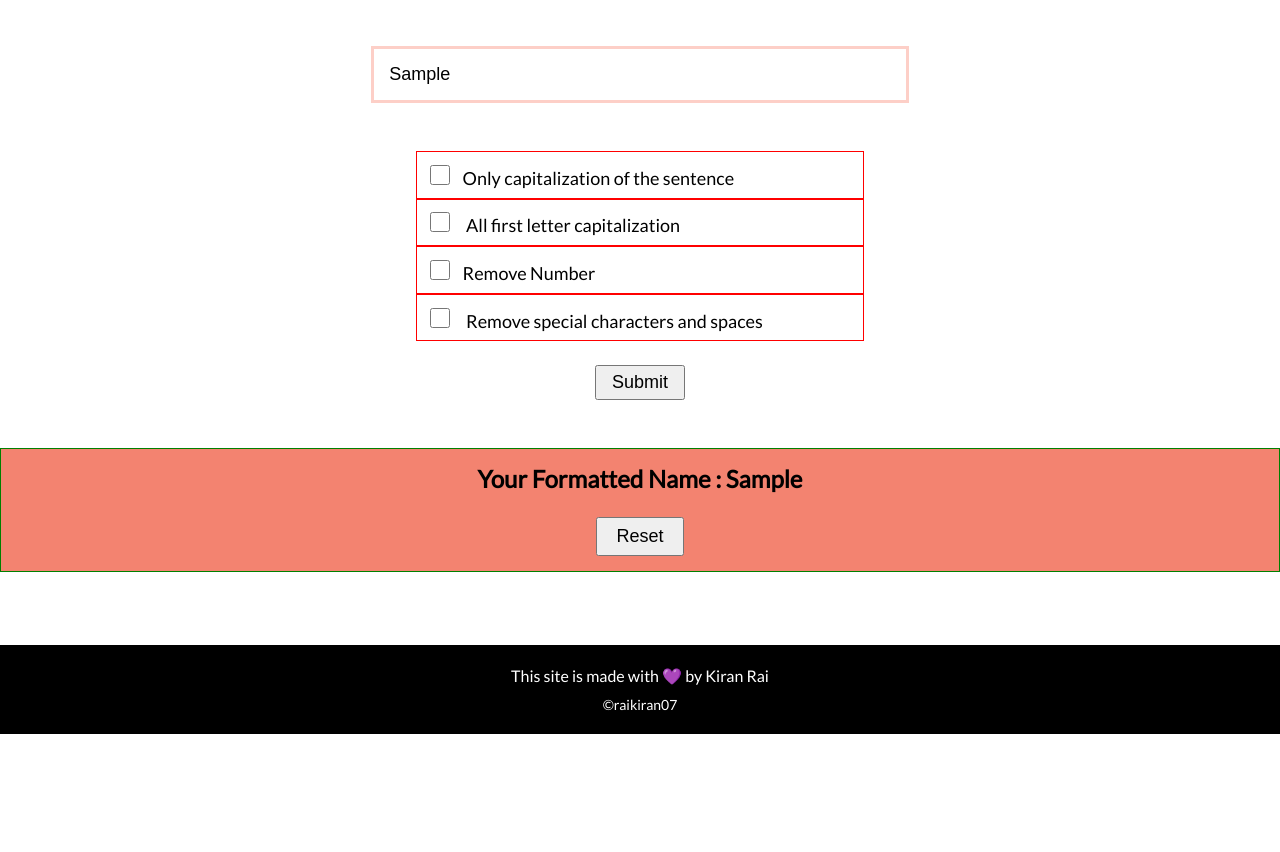
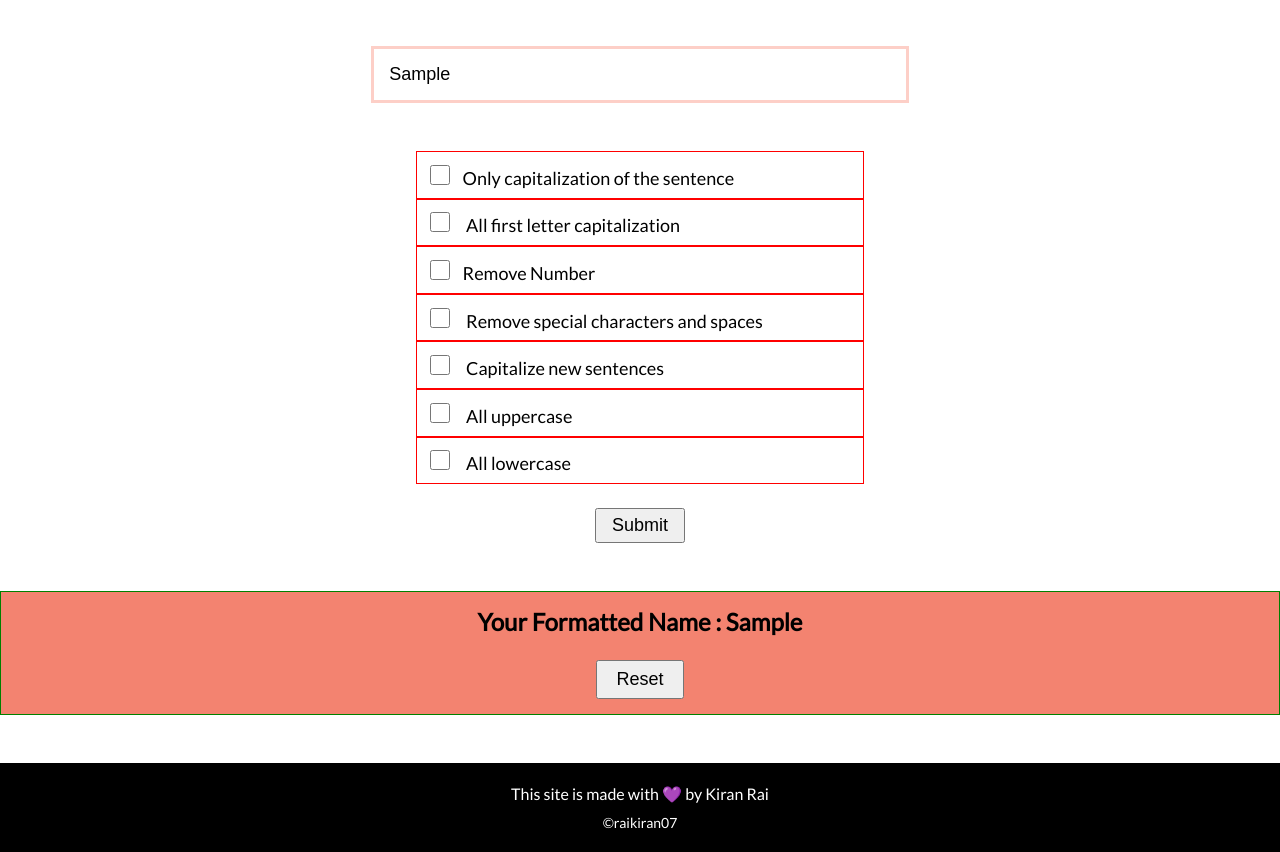
Before and after one commit to raikiran07/text-format-web, a plain HTML site: page index.html in a window 1280 px wide. Both pictures are taken after typing "Sample" into the empty fields and a click on the button "Submit". Shown: the part 66-918 px from the top of the page. Before the commit the page ends 800 px from the top, so only its background shows below. Drawn offline with Linux system fonts and the light colour scheme; a web font is replaced by a local one.

Commit message:
new feature added

```diff
--- a/index.html
+++ b/index.html
@@ -42,6 +42,15 @@
                 <li><label for="checkbox">
                     <input type="checkbox" id="removeSpecial" class="box"> <span>Remove special characters and spaces</span>
                 </label></li>
+                <li><label for="checkbox">
+                    <input type="checkbox" id="capital-new" class="box"> <span>Capitalize new sentences</span>
+                </label></li>
+                <li><label for="checkbox">
+                    <input type="checkbox" id="uppercase" class="box"> <span>All uppercase</span>
+                </label></li>
+                <li><label for="checkbox">
+                    <input type="checkbox" id="lowercase" class="box"> <span>All lowercase</span>
+                </label></li>
             </ul>
             <p id="btn">
                 <button class="btn submit" id="enter">Submit</button>
--- a/script.js
+++ b/script.js
@@ -5,6 +5,9 @@ const capital = document.getElementById("capital");
 const allCap = document.getElementById("allCap");
 const removeNumber = document.getElementById("removeNumber");
 const removeSpecial = document.getElementById("removeSpecial");
+const capitalNewSentence = document.getElementById("capital-new");
+const upperCase = document.getElementById("uppercase");
+const lowerCase = document.getElementById("lowercase");
 const submitBtn = document.getElementById("enter");
 const userInput = document.getElementById("username");
 const resetBtn = document.getElementById("reset");
@@ -32,14 +35,36 @@ function formatText(){
 
 
         }
+        if(upperCase.checked){
+            str = str.toUpperCase();
+            console.log(str);
+        }
+        if(lowerCase.checked){
+            str = str.toLowerCase();
+            console.log(str);
+        }
+
         if(removeNumber.checked){
             str = str.replace(/[0-9]/g,"");
         }
         if(removeSpecial.checked){
              str = str.replace(/[^a-zA-Z0-9 ]/g, "");
         }
+        if(capitalNewSentence.checked){
+            const strArr = str.split(" ");
+            strArr[0] = strArr[0].replace(strArr[0][0],strArr[0][0].toUpperCase());
+            for(let i=0;i<strArr.length;i++){
+                    if(strArr[i].includes('.')&&i<strArr.length-1){
+                        strArr[i+1] = strArr[i+1].replace(strArr[i+1][0],strArr[i+1][0].toUpperCase());
 
-        displayResult.style.display="block";
+                        }
+            str = strArr.join(" ");
+                        }
+
+        }
+
+
+        displayResult.style.opacity="1";
         result.innerHTML = str;
 
 
--- a/style.css
+++ b/style.css
@@ -5,7 +5,9 @@
 }
 body{
     font-family: 'Lato', sans-serif;
-    min-height:100vh;
+    height:880px;
+    max-height:2000px;
+    /* overflow-y:scroll; */
     position:relative;
 }
 
@@ -99,7 +101,7 @@ input.box{
     border:1px solid green;
     background:rgb(243, 131, 112);
     padding:15px;
-    display:none;
+    opacity:0;
 }
 
 #btn{
@@ -113,8 +115,8 @@ input.box{
 
 footer{
     border:1px solid black;
-    position:absolute;
-    bottom:0;
+    /* position:absolute;
+    bottom:0; */
     padding:20px;
     width:100%;
     text-align:center;
```
